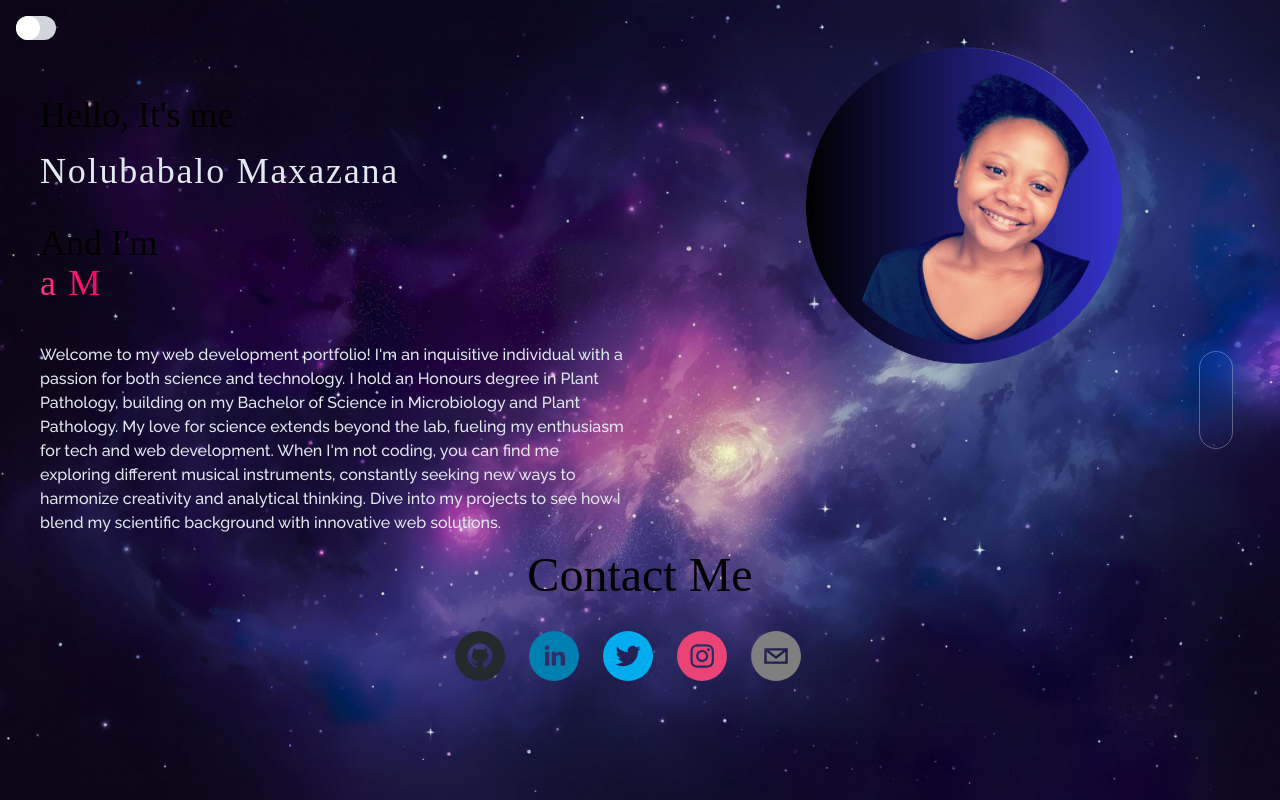
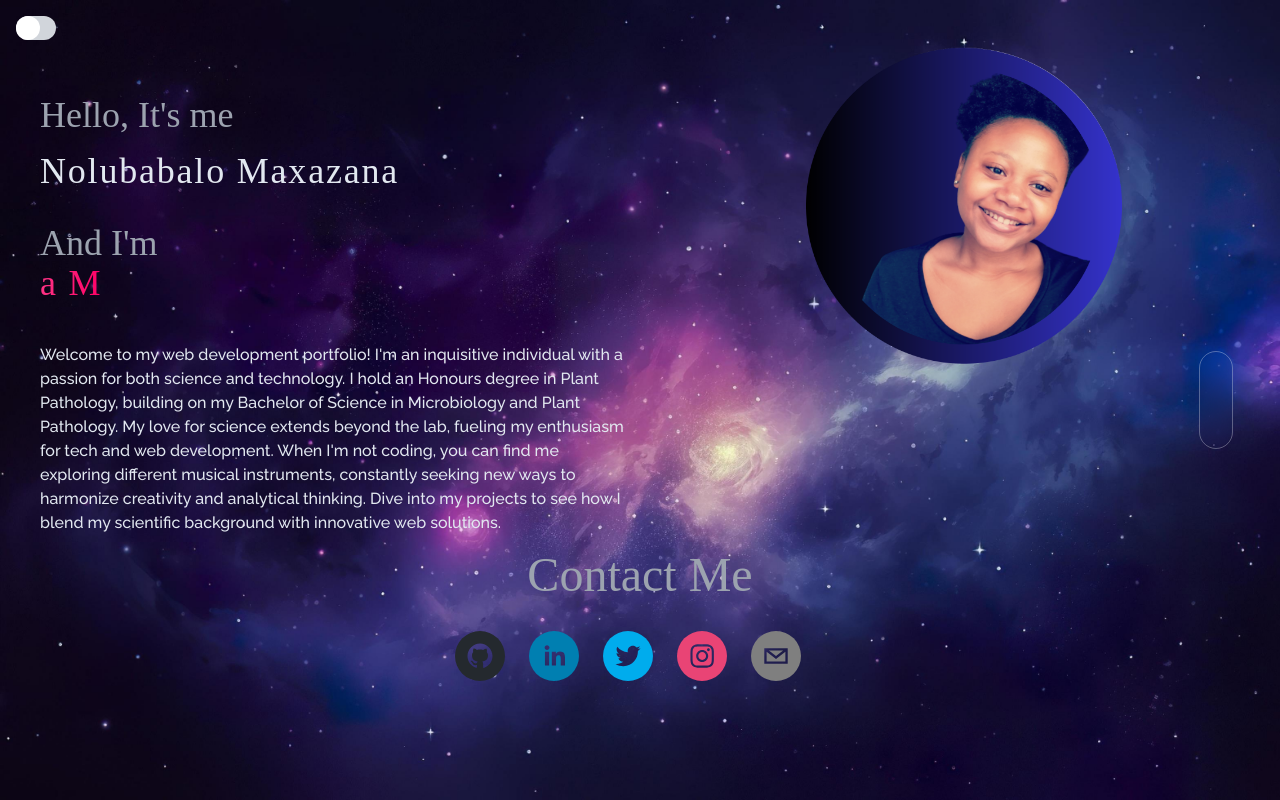
Before and after one commit to Nolu-M/nolu-portfolio, a React (Vite) app: page / in a window 1280 px wide. Built offline with nearby package versions, Linux system fonts and the light colour scheme; a web font is replaced by a local one.

Commit message:
text colour

```diff
--- a/src/components/Introduction.jsx
+++ b/src/components/Introduction.jsx
@@ -17,7 +17,7 @@ const Introduction = () => {
                 {/*content section*/}
                 <div className="w-full h-full flex flex-col items-center
                     lg:items-start justify-center gap-4 pl-10 mt-8">
-                    <h2 className="text-3xl lg:text-4xl text-black">Hello, It&apos;s me
+                    <h2 className="text-3xl lg:text-4xl text-gray-400">Hello, It&apos;s me
                         <span className="block tracking-wider text-2xl lg:text-4xl mt-4 text-slate-200">
                             {" "}
                             Nolubabalo Maxazana
@@ -25,10 +25,10 @@ const Introduction = () => {
                     </h2>
 
                     {/*typewriter*/}
-                    <h2 className="text-2xl lg:text-4xl text-black mt-4">And I&apos;m{" "}
+                    <h2 className="text-2xl lg:text-4xl text-gray-400 mt-4">And I&apos;m{" "}
                     <HeroTypeWriter
                         speed={100}
-                        words={["a Developer..","a Scientist..", "a Musician..", "and a Web Designer"]}
+                        words={["a Developer..","a Scientist..", "a Musician..", "a Web Designer"]}
                         theme={theme}/>
                     </h2>
 
--- a/src/components/Links.jsx
+++ b/src/components/Links.jsx
@@ -4,7 +4,7 @@ const Links = () => {
     return (
         <section id='links'>
             <div className='container mx-auto'>
-                <h2 className='text-5xl mt-8 mb-8 text-center text-purple font-primary'>Contact Me</h2>
+                <h2 className='text-5xl mt-8 mb-8 text-center text-gray-400 font-primary'>Contact Me</h2>
                 <div className='flex justify-center pb-8'>
                     <SocialIcon network="github" url="https://github.com/Nolu-M" className='mr-6' />
                     <SocialIcon network="linkedin" url="https://www.linkedin.com/in/nolubabalo-maxazana-4327b168/" className='mr-6' />
```
